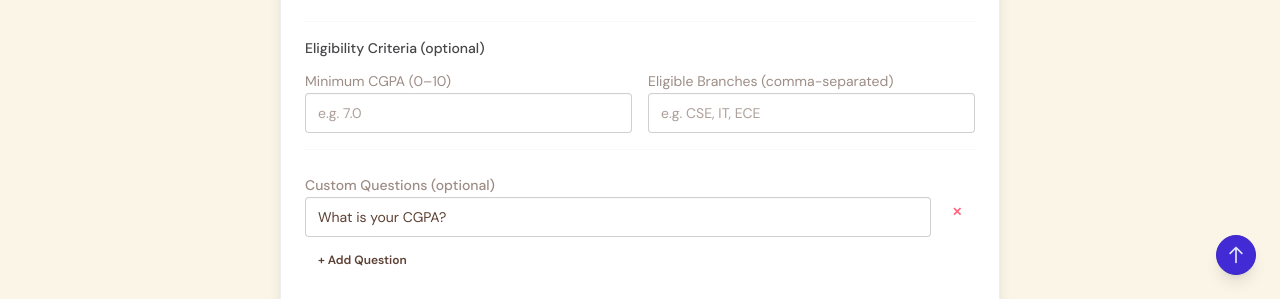
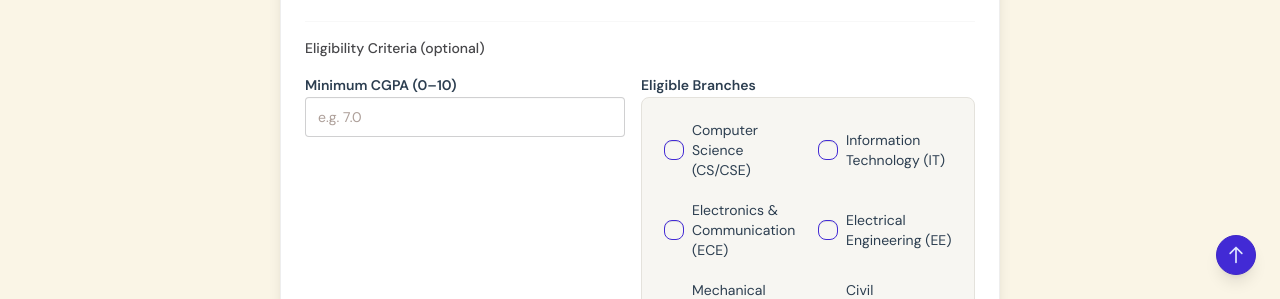
Before and after one commit to durgeshkhushlani/CampusOne-Personal, a React (Vite) app in the folder client/: page /hiresphere/create-company in a window 1280 px wide. Shown: the part 501-800 px from the top of the page. Built offline with nearby package versions, Linux system fonts and the light colour scheme; no server answers; sample sign-in values are in the browser's storage.

Commit message:
Updated CreateCompany branch eligibility to dropdown selection checkboxes

```diff
--- a/client/src/pages/hiresphere/CreateCompany.jsx
+++ b/client/src/pages/hiresphere/CreateCompany.jsx
@@ -2,9 +2,18 @@ import { useState } from "react";
 import { useNavigate } from "react-router-dom";
 import api from "../../utils/api";
 
+const AVAILABLE_BRANCHES = [
+  { label: "Computer Science (CS/CSE)", values: ["Computer Science", "CS", "CSE"] },
+  { label: "Information Technology (IT)", values: ["Information Technology", "IT", "ICT", "MSc IT"] },
+  { label: "Electronics & Communication (ECE)", values: ["Electronics", "Communication", "ECE"] },
+  { label: "Electrical Engineering (EE)", values: ["Electrical", "EE"] },
+  { label: "Mechanical Engineering (ME)", values: ["Mechanical", "ME"] },
+  { label: "Civil Engineering (CE)", values: ["Civil", "CE"] },
+];
+
 export default function CreateCompany() {
   const navigate = useNavigate();
-  const [form, setForm] = useState({ name: "", role: "", description: "", lastDate: "", formQuestions: ["What is your CGPA?"], resumeType: "link", minCGPA: "", eligibleBranches: "" });
+  const [form, setForm] = useState({ name: "", role: "", description: "", lastDate: "", formQuestions: ["What is your CGPA?"], resumeType: "link", minCGPA: "", eligibleBranches: [] });
   const [creating, setCreating] = useState(false);
 
   const handleSubmit = async (e) => {
@@ -15,7 +24,7 @@ export default function CreateCompany() {
         ...form,
         formQuestions: form.formQuestions.filter(Boolean),
         minCGPA: form.minCGPA ? Number(form.minCGPA) : 0,
-        eligibleBranches: form.eligibleBranches ? form.eligibleBranches.split(",").map(b => b.trim()).filter(Boolean) : [],
+        eligibleBranches: form.eligibleBranches,
       };
       await api.post("/hiresphere/companies", payload);
       navigate("/hiresphere");
@@ -62,16 +71,38 @@ export default function CreateCompany() {
           </div>
 
           {/* Eligibility Criteria */}
-          <div className="border-y border-base-200 py-4 space-y-3">
+          <div className="border-y border-base-200 py-4 space-y-4">
             <p className="text-sm font-medium text-base-content/80">Eligibility Criteria (optional)</p>
-            <div className="flex gap-4">
-              <div className="form-control flex-1">
-                <label className="label"><span className="label-text">Minimum CGPA (0–10)</span></label>
+            <div className="flex flex-col md:flex-row gap-4">
+              <div className="form-control flex-1 md:max-w-xs">
+                <label className="label"><span className="label-text font-semibold text-[#2C3E50]">Minimum CGPA (0–10)</span></label>
                 <input type="number" className="input input-bordered w-full" placeholder="e.g. 7.0" min="0" max="10" step="0.1" value={form.minCGPA} onChange={(e) => setForm({ ...form, minCGPA: e.target.value })} />
               </div>
               <div className="form-control flex-1">
-                <label className="label"><span className="label-text">Eligible Branches (comma-separated)</span></label>
-                <input className="input input-bordered w-full" placeholder="e.g. CSE, IT, ECE" value={form.eligibleBranches} onChange={(e) => setForm({ ...form, eligibleBranches: e.target.value })} />
+                <label className="label"><span className="label-text font-semibold text-[#2C3E50]">Eligible Branches</span></label>
+                <div className="grid grid-cols-1 sm:grid-cols-2 gap-2 border border-[#E4E2DC] rounded-[8px] p-4 bg-[#F7F6F2]">
+                  {AVAILABLE_BRANCHES.map((b) => (
+                    <label key={b.label} className="flex items-center gap-2 cursor-pointer hover:bg-[#F0F4F8]/50 p-1.5 rounded-[6px] transition-colors">
+                      <input
+                        type="checkbox"
+                        className="checkbox checkbox-primary checkbox-sm"
+                        checked={b.values.every(val => form.eligibleBranches.includes(val))}
+                        onChange={(e) => {
+                          let updated = [...form.eligibleBranches];
+                          if (e.target.checked) {
+                            b.values.forEach(val => {
+                              if (!updated.includes(val)) updated.push(val);
+                            });
+                          } else {
+                            updated = updated.filter(val => !b.values.includes(val));
+                          }
+                          setForm({ ...form, eligibleBranches: updated });
+                        }}
+                      />
+                      <span className="text-sm text-[#2C3E50]">{b.label}</span>
+                    </label>
+                  ))}
+                </div>
               </div>
             </div>
           </div>
```
